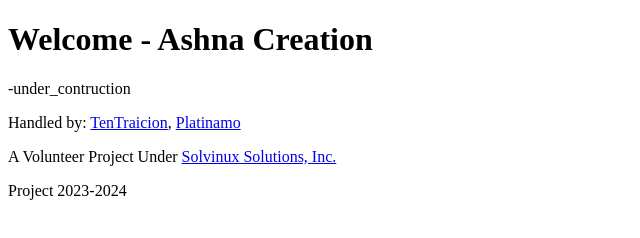
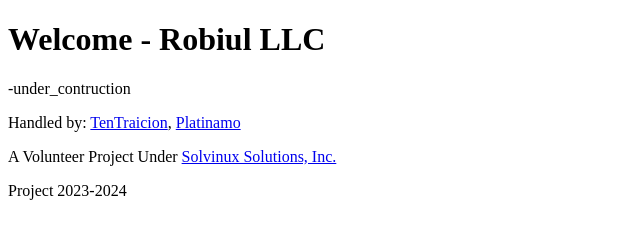
Before and after one commit to Solvinux/robiulllc.us, a plain HTML site: page index.html in a window 1280 px wide. Shown: the whole page, without its empty margins (0-640 px from the left). Drawn offline with Linux system fonts and the light colour scheme.

Commit message:
Update index.html

```diff
--- a/index.html
+++ b/index.html
@@ -1,10 +1,10 @@
 <!DOCTYPE HTML>
 <html>
   <head>
-    <title>Home - Ashna Creation</title>
+    <title>Home - Robiul llc</title>
   </head>
   <body>
-    <h1>Welcome - Ashna Creation</h1>
+    <h1>Welcome - Robiul LLC</h1>
     <p>-under_contruction</p>
     <p>Handled by: <a href="https://github.com/TenTraicion" target="_blank">TenTraicion</a>, <a href="https://platinamo.com" target="_blank">Platinamo</a></p>
     <p>A Volunteer Project Under <a href="https://github.com/solvinux" target="_blank">Solvinux Solutions, Inc.</a></p>
```
